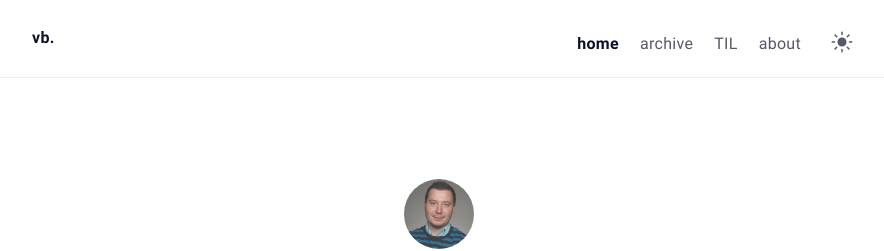
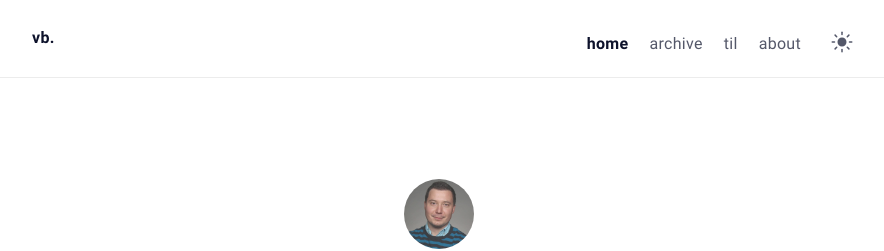
Before and after one commit to VadimBrodsky/blog, a Jekyll site: the page built from index.html, in a window 1280 px wide. Shown: the top 251 px of the page, without its empty margins (201-1085 px from the left). Built offline with Jekyll 4.4.1, drawn with Linux system fonts in a browser that asks for light colours; a script that is not in the unit is left out.

```diff
--- a/_data/menus.yml
+++ b/_data/menus.yml
@@ -6,7 +6,7 @@ items:
     url: /archive/
     external: false
   - external: false
-    title: TIL
+    title: til
     url: /today-i-learned/
   - title: about
     url: /about/
```
